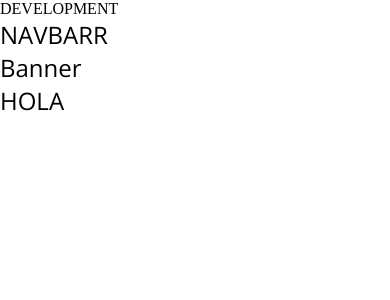
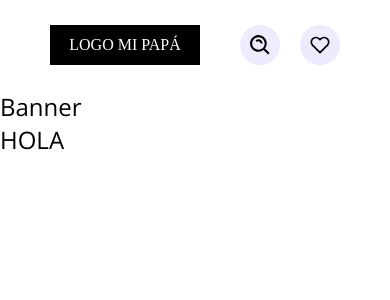
Before and after one commit to Jdavid1002/break-free-landing, a Next.js app: page / in a window 390 px wide. Shown: the top 300 px of the page. Built offline with nearby package versions, Linux system fonts and the light colour scheme.

Commit message:
navbar creation and responsive addition

```diff
--- a/app/page.tsx
+++ b/app/page.tsx
@@ -2,6 +2,7 @@ import { Open_Sans } from '@next/font/google'
 import Navbar from '@/components/Navbar'
 import Banner from '@/components/Banner'
 import { NextFont } from '@next/font'
+
 
 const primaryFont : NextFont = Open_Sans({
   subsets: ['latin'],
@@ -11,7 +12,7 @@ const primaryFont : NextFont = Open_Sans({
 export default function Home() {
   return (
     <main>
-      DEVELOPMENT
+      {/* DEVELOPMENT */}
 
       <Navbar
         primaryFont={primaryFont}
--- /dev/null
+++ b/components/Navbar.module.css
@@ -0,0 +1,155 @@
+.navbar{
+  display: flex;
+  justify-content: space-between;
+  align-items: center;
+  height: 90px;
+  padding: 0px 50px 0px 50px;
+  background-color: white;
+}
+
+.logo_container{
+  background-color: black;
+  height: 40px;
+  width: 150px;
+  color: white;
+  display: grid;
+  place-items: center;
+}
+
+.right_container{
+  display: flex;
+  justify-content: space-around;
+  gap: 50px;
+  height: 40px;
+}
+
+.search_container{
+  position: relative;
+}
+
+.search {
+  box-sizing:border-box;
+  padding-left: 30px;
+  border-radius: 10px;
+  border: none;
+  width: 35vw;
+  background-color: #EFEBFF;
+  outline: none;
+  height: 40px;
+}
+
+.search_button{
+  position: absolute;
+  top: 0;
+  right: 0;
+  height: 40px;
+  width: 40px;
+  font-size: 25px;
+  display: grid;
+  place-items: center;
+  border: none;
+  border-radius: 50%;
+  background-color: #EFEBFF;
+  cursor: pointer;
+
+
+  transform: scale(100%);
+  transition: .2s ease;
+}
+
+.search_button:hover{
+  transform: scale(85%);
+}
+
+.like_button{
+  display: grid;
+  place-items: center;
+  width: 40px;
+  font-size: 20px;
+  border-radius: 50%;
+  border: none;
+  background-color: #EFEBFF;
+  cursor: pointer;
+
+
+  transform: rotate(0);
+  transition: .3s ease;
+}
+
+.like_button:hover {
+  transform: rotate(360deg);
+
+}
+
+
+
+
+/* mobile version styles */
+
+.navbar_mobile{
+  display: flex;
+  justify-content: space-around;
+  align-items: center;
+  height: 90px;
+  padding: 0px 50px 0px 50px;
+  background-color: white;
+}
+
+
+.logo_disable{
+  display: none;
+}
+
+.mobile{
+  position: relative;
+}
+
+.right_container{
+  display: flex;
+  justify-content: space-around;
+  gap: 50px;
+  height: 40px;
+  /* width: 100%; */
+  background-color: white;
+}
+
+.search_mobile{
+  box-sizing:border-box;
+  padding-left: 30px;
+  border-radius: 10px;
+  border: none;
+  width: 65vw;
+  background-color: #EFEBFF;
+  outline: none;
+  height: 40px;
+}
+
+.disable{
+  display: none;
+}
+
+
+/* media queries */
+
+
+@media screen and (max-width: 640px) {
+
+  .search_container {
+    display: none;
+  }
+
+  .navbar_container{
+    padding: 0 25px 0 25px;
+  }
+
+  .right_container{
+    gap: 20px;
+  }
+}
+
+@media screen and (min-width: 641px) {
+
+  .mobile{
+    display: none;
+  }
+}
--- a/components/Navbar.tsx
+++ b/components/Navbar.tsx
@@ -1,22 +1,86 @@
-'use client'
+"use client";
 
+import { FiHeart } from "react-icons/fi";
+import { BiSearchAlt } from "react-icons/bi";
+import styles from "@/components/Navbar.module.css";
 import { NextFont } from "@next/font";
+import { useState } from "react";
 
 export interface INavbar {
-  primaryFont : NextFont
+  primaryFont: NextFont;
 }
 
-const Navbar = (props : INavbar) => {
+const Navbar = (props: INavbar) => {
+  const { primaryFont } = props;
 
-  const { primaryFont } = props
+  const [mobile, setMobile] = useState(false);
+
+  const clickMobile = () => {
+    setMobile(!mobile);
+  };
 
   return (
-    <div>
-      <h2 className={primaryFont.className}>
-        NAVBARR
-      </h2>
+    <div className={!mobile? styles.navbar : styles.navbar_mobile}>
+      <div className={!mobile ? styles.logo_container : styles.logo_disable}>
+        LOGO MI PAPÁ
+      </div>
+
+      <div className={!mobile? styles.right_container : styles.right_container_mobile}>
+        <div className={styles.search_container}>
+          <input
+            className={styles.search}
+            type="text"
+            placeholder="Busca tus prendas favoritas, blusas, pantalones..."
+          />
+
+          <button className={styles.search_button}>
+            <BiSearchAlt />
+          </button>
+        </div>
+
+        <div className={styles.mobile}>
+          <input
+            className={mobile ? styles.search_mobile : styles.disable}
+            type="text"
+            placeholder="Busca tus prendas favoritas, blusas, pantalones..."
+          />
+
+          <button onClick={clickMobile} className={styles.search_button}>
+            <BiSearchAlt />
+          </button>
+        </div>
+
+        <button className={styles.like_button}>
+          <FiHeart className={styles.heart} />
+        </button>
+      </div>
     </div>
   );
-}
+};
 
 export default Navbar;
+
+{
+  /* <div className={styles.right_container}>
+        <div className={styles.search_container}>
+          <input
+            className={!mobile? styles.search : styles.search_mobile}
+            type="text"
+            placeholder="Busca tus prendas favoritas, blusas, pantalones..."
+          />
+
+          <button className={styles.search_button}>
+            <BiSearchAlt />
+          </button>
+
+          <button onClick={clickMobile} className={styles.search_button_mobile}  >
+            <BiSearchAlt />
+          </button>
+        </div>
+
+        <button className={styles.like_button}>
+          <FiHeart className={styles.heart} />
+        </button>
+
+      </div> */
+}
--- a/package.json
+++ b/package.json
@@ -18,6 +18,7 @@
     "next": "13.1.6",
     "react": "18.2.0",
     "react-dom": "18.2.0",
+    "react-icons": "^4.7.1",
     "typescript": "4.9.5"
   }
 }
--- a/pages/api/hello.ts
+++ /dev/null
@@ -1,13 +0,0 @@
-// Next.js API route support: https://nextjs.org/docs/api-routes/introduction
-import type { NextApiRequest, NextApiResponse } from 'next'
-
-type Data = {
-  name: string
-}
-
-export default function handler(
-  req: NextApiRequest,
-  res: NextApiResponse<Data>
-) {
-  res.status(200).json({ name: 'John Doe' })
-}
```
Also changed, not shown: 1 other file (tests, documents, lock files or other folders).
